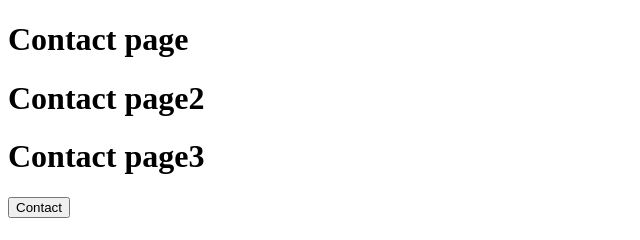
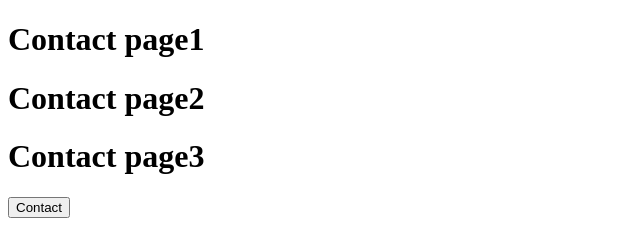
Before and after one commit to Anand-sigh/Data-science_2, a plain HTML site: page contact.html in a window 1280 px wide. Shown: the full height of the page, 0-640 px from the left. Drawn offline with Linux system fonts and the light colour scheme.

Commit message:
added changes1

```diff
--- a/contact.html
+++ b/contact.html
@@ -6,7 +6,7 @@
     <title>Document</title>
 </head>
 <body>
-    <h1>Contact page</h1>
+    <h1>Contact page1</h1>
     <h1>Contact page2</h1>
     <h1>Contact page3</h1>
     <button>Contact</button>
```
